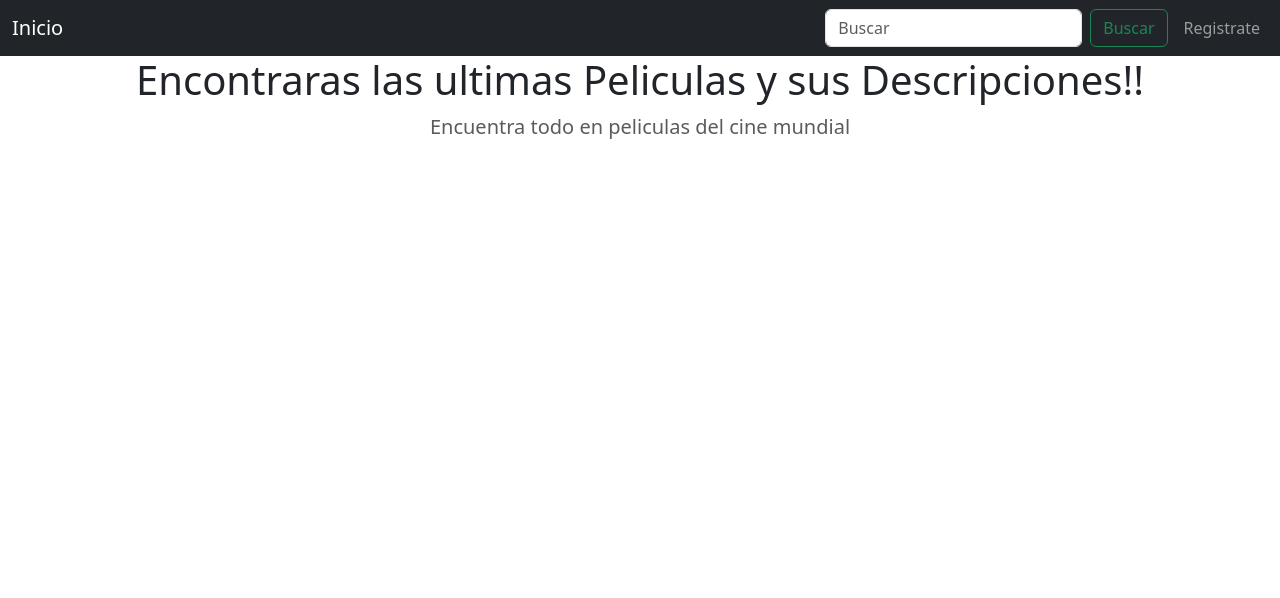
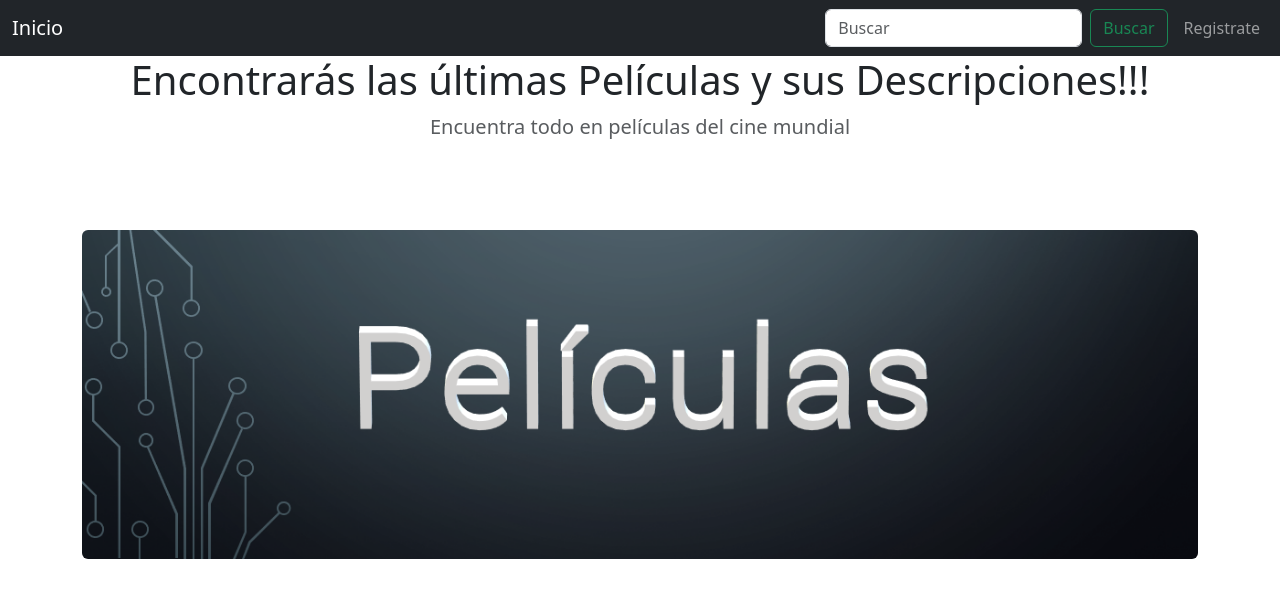
Before and after one commit to THEMATEO135/AA1_Rodriguez_Lopez_Mateo, a plain HTML site: page index.html in a window 1280 px wide. Drawn offline with Linux system fonts and the light colour scheme; no server answers.

Commit message:
Creacion carpeta img y se coloco icono y titulo en imagen

```diff
--- a/index.html
+++ b/index.html
@@ -1,6 +1,7 @@
 <!DOCTYPE html>
 <head>
   <title>Portal de Peliculas - Ucompensar</title>
+  <link rel="icon" type="image/png" href="img/home.png"/>
   <link rel="stylesheet" href="css/bootstrap.css">
   <link rel="stylesheet" href="css/style.css">
 </head>
@@ -26,12 +27,18 @@
   </nav>
   <section class="jumbotron text-center">
     <div class="container">
-      <h1 class="jumbotron-heading">Encontraras las ultimas Peliculas y sus Descripciones!!</h1>
-      <p class="lead text-muted">Encuentra todo en peliculas del cine mundial</p>
+      <h1 class="jumbotron-heading">Encontrarás las últimas Películas y sus Descripciones!!!</h1>
+      <p class="lead text-muted">Encuentra todo en películas del cine mundial</p>
     </br>
     </div>
   </section>
   <div class="container">
+
+    <div class="col-12 mt-5">
+
+      <img class="img-fluid rounded col-12"  src="img/titulo1.png" alt="Películas">
+
+  </div>
     <div class="row" id="peliculas"></div>
   </div>
   <script src="js/jquery.min.js"></script>
```
Also changed, not shown: img/home.png (added), img/titulo1.png (added).
